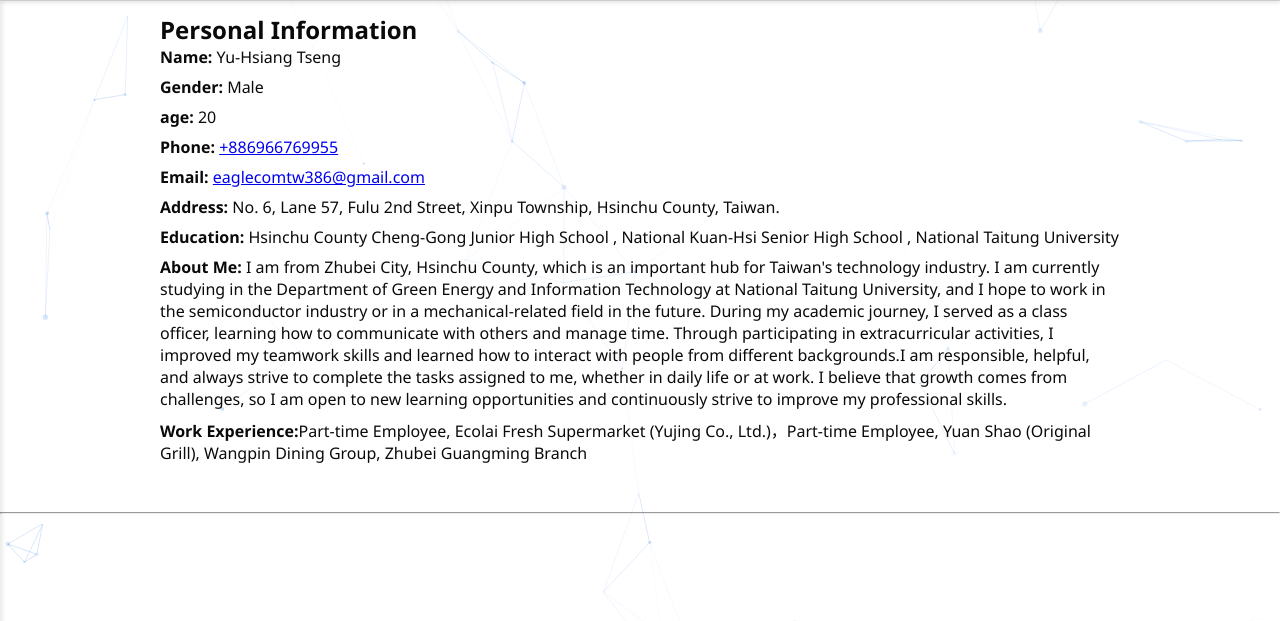
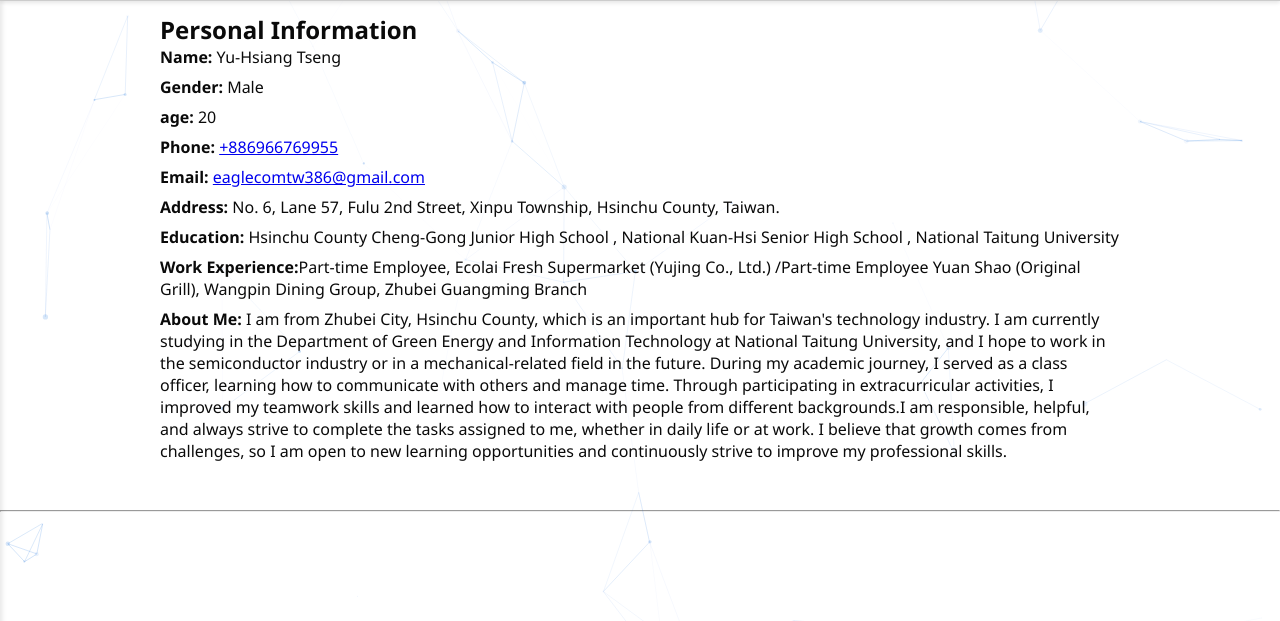
Before and after one commit to Tseng527/TSENG.github.io, a plain HTML site: page index.html in a window 1280 px wide. Shown: the part 107-728 px from the top of the page. Drawn offline with nearby package versions, Linux system fonts and the light colour scheme.

Commit message:
Update index.html

```diff
--- a/index.html
+++ b/index.html
@@ -187,10 +187,8 @@
       <li><strong>Email:</strong> <a href="mailto:eaglecomtw386@gmail.com">eaglecomtw386@gmail.com</a></li>
       <li><strong>Address:</strong> No. 6, Lane 57, Fulu 2nd Street, Xinpu Township, Hsinchu County, Taiwan.</li>
       <li><strong>Education:</strong> Hsinchu County Cheng-Gong Junior High School , National Kuan-Hsi Senior High School , National Taitung University</li>
+      <li><strong>Work Experience:</strong>Part-time Employee, Ecolai Fresh Supermarket (Yujing Co., Ltd.) /Part-time Employee Yuan Shao (Original Grill), Wangpin Dining Group, Zhubei Guangming Branch</li>
       <li><strong>About Me:</strong> I am from Zhubei City, Hsinchu County, which is an important hub for Taiwan's technology industry. I am currently studying in the Department of Green Energy and Information Technology at National Taitung University, and I hope to work in the semiconductor industry or in a mechanical-related field in the future. During my academic journey, I served as a class officer, learning how to communicate with others and manage time. Through participating in extracurricular activities, I improved my teamwork skills and learned how to interact with people from different backgrounds.I am responsible, helpful, and always strive to complete the tasks assigned to me, whether in daily life or at work. I believe that growth comes from challenges, so I am open to new learning opportunities and continuously strive to improve my professional skills.<li>
-      <li><strong>Work Experience:</strong>Part-time Employee, Ecolai Fresh Supermarket (Yujing Co., Ltd.)，Part-time Employee, Yuan Shao (Original Grill), Wangpin Dining Group, Zhubei Guangming Branch</li>
-
-
     </ul>
   </section>
 
```
